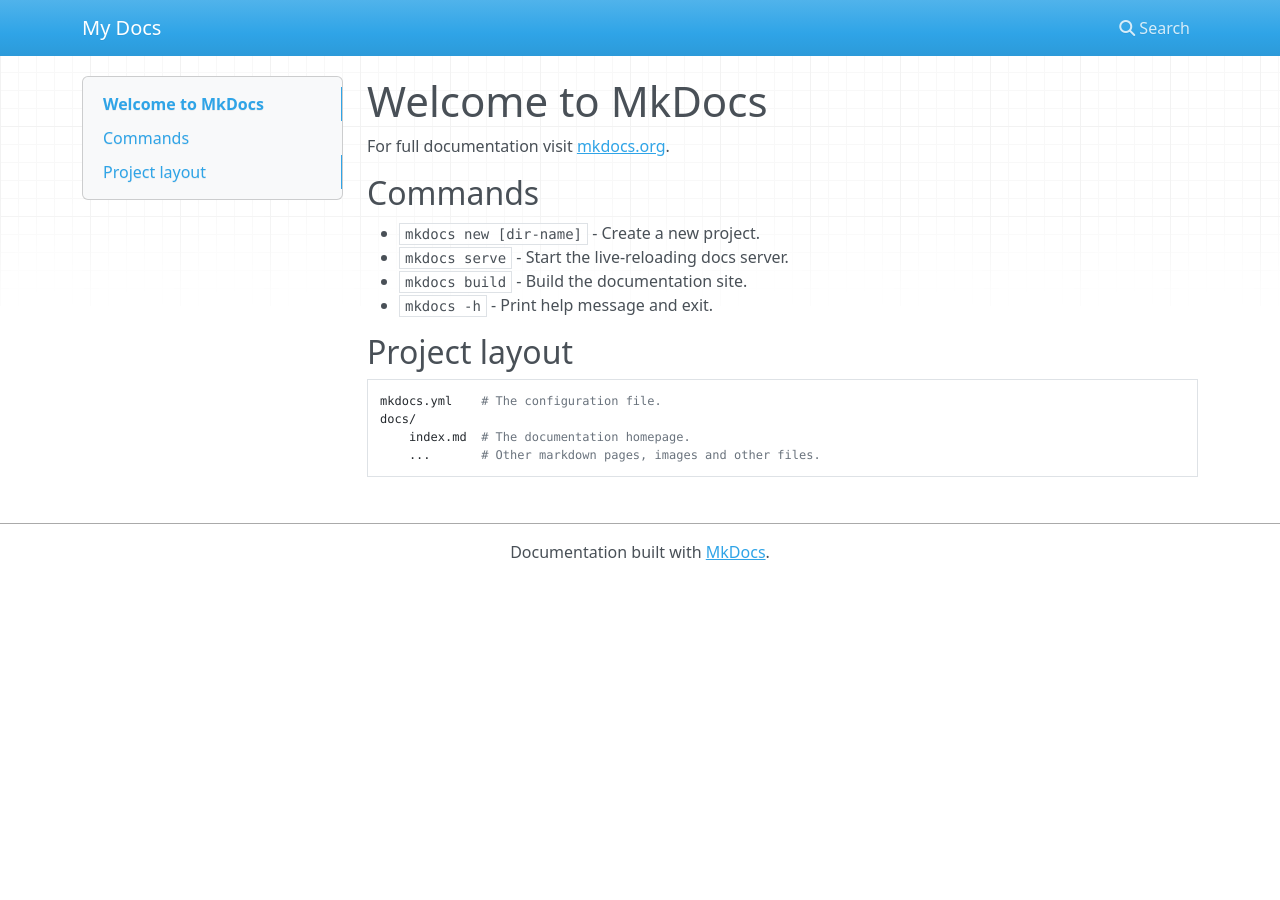
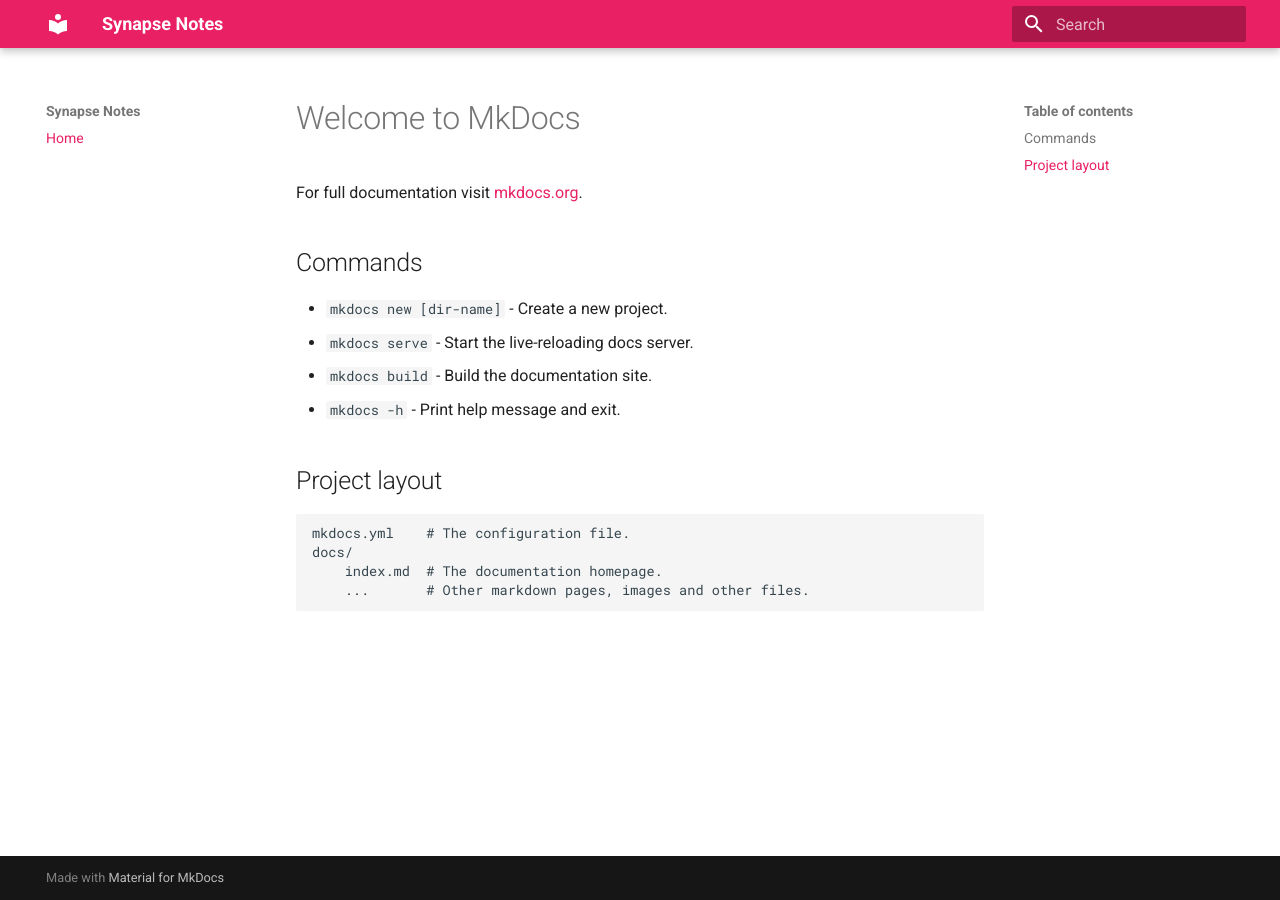
Before and after one commit to l-lumin/synapse-notes, an MkDocs documentation site: the page built from docs/index.md, in a window 1280 px wide. Built offline with MkDocs 1.6.1 and Material for MkDocs 9.7.7, drawn with Linux system fonts in a browser that asks for light colours; nearby versions of some CDN libraries.

Commit message:
Update MkDocs configuration and add VSCode settings for YAML schemas

```diff
--- a/mkdocs.yml
+++ b/mkdocs.yml
@@ -1 +1,8 @@
-site_name: My Docs
+site_name: Synapse Notes
+theme:
+  name: material
+  palette:
+    primary: pink
+    accent: indigo
+nav:
+  - Home: index.md
--- a/pyproject.toml
+++ b/pyproject.toml
@@ -18,4 +18,5 @@ DJANGO_SETTINGS_MODULE = "synapsenotes.settings"
 [dependency-groups]
 docs = [
     "mkdocs>=1.6.1",
+    "mkdocs-material>=9.5.49",
 ]
```
Also changed, not shown: 1 other file.
